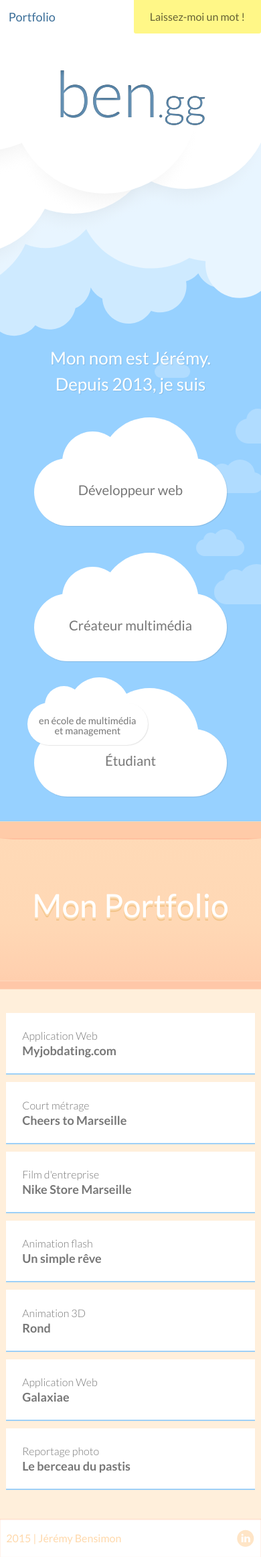
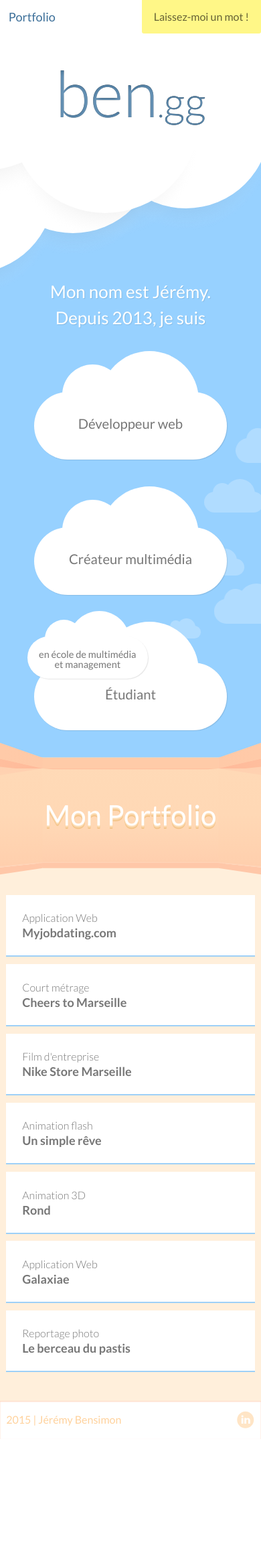
Before and after one commit to jeremyben/jeremyben.github.io, a PHP site: page / in a window 390 px wide. Shown: the whole page at 67% size. After the commit the page ends 2148 px from the top, so only its background shows below. Run offline with PHP 8.4, Linux system fonts and the light colour scheme; some libraries are stand-ins or nearby versions; some web fonts are replaced.

Commit message:
optimisation mobile + bouton close sur contact

```diff
--- a/index.html
+++ b/index.html
@@ -33,9 +33,9 @@
 <h1 class="name" id="benggText">ben<span>.</span><span>gg</span></h1>
 
 <div class="svg-container">
-    <svg xmlns="http://www.w3.org/2000/svg" width="1317" height="520" viewBox="0 150 1317 520" preserveAspectRatio="none" id="bgclouds">
-        <path fill="#ceeaff" d="M810.7 173.8v121c-7.6.3-15 3-21.6 8-17.3 13-20.8 37.5-7.8 54.7 3.8 5 8.4 8.7 13.6 11.2-2.7 11-.6 23 6.8 32.8 13 17 37.5 20.4 55 7.3l2-1.8c1.2 2.5 2.7 5 4.4 7.3 11.2 14.7 31 19.2 47.2 12 1.2 5 3.5 10 6.8 14.5 13 17.2 37.6 20.5 55 7.3 3-2 5.5-4.7 7.6-7.5 13.4 8.6 31.5 8.5 45-1.8 8-6 13-14.6 15-23.7 2.6-1.2 5-2.6 7.5-4.4 9-6.7 14-16.4 15.4-26.6 1 1.8 2 3.6 3.3 5.2 3.8 5 8.7 9 14 11.5.4 7.6 3 15.2 8 21.7 13 17.2 37.5 20.5 54.8 7.4 4-3 7.4-7 10-11 12 4.4 26.2 2.8 37.3-5.6 12.3-9.3 17.6-24.4 15-38.6 4.4-1.3 8.7-3.3 12.5-6.3 2.2-1.6 4-3.4 5.8-5.4 1.3 2.3 2.6 4.5 4.2 6.7 13 17 37.6 20.4 55 7.3 3.7-3 6.8-6.3 9.3-10 7.2-.6 14.5-3.2 20.7-8 1.8-1.3 3.3-2.7 4.8-4.2v-181H810.7z"/>
-        <path fill="#e8f5ff" d="M0-32v386.4c55.5 63.8 152 74.2 221 22 14.8-11.2 27.2-24.4 37-39 49.5 24 84 21.6 124.4-10.8 41.2 47 113 54.8 164 16l7.5-6c1 1.7 2.2 3.4 3.4 5 22.8 30.2 63.2 39 96.2 23.5 2.7 5.2 6 10.2 9.5 15 37 48.6 106.4 58 155.4 21 7.2-5.6 13.6-11.8 19-18.4 31.2 7.2 65.2 1 92.8-19.8 15.6-12 27.3-27 34.7-43.6 25 10.4 54.7 7.5 78-10 4.8-3.8 9-8 13-12.3 2.6 5 5.8 10.2 9.5 15 34.2 45.3 96.6 56.5 144.6 28 8 2.5 16 4 24.2 4.7-1 12 2 24.7 10 35.2 17 22.3 50.2 26.5 72.8 9.4V-30L0-32z"/>
+    <svg xmlns="http://www.w3.org/2000/svg" width="1317" height="520" viewBox="0 150 1317 520" preserveAspectRatio="xMaxYMin slice" id="bgclouds">
+        <path class="cbehind-1" fill="#ceeaff" d="M810.7 173.8v121c-7.6.3-15 3-21.6 8-17.3 13-20.8 37.5-7.8 54.7 3.8 5 8.4 8.7 13.6 11.2-2.7 11-.6 23 6.8 32.8 13 17 37.5 20.4 55 7.3l2-1.8c1.2 2.5 2.7 5 4.4 7.3 11.2 14.7 31 19.2 47.2 12 1.2 5 3.5 10 6.8 14.5 13 17.2 37.6 20.5 55 7.3 3-2 5.5-4.7 7.6-7.5 13.4 8.6 31.5 8.5 45-1.8 8-6 13-14.6 15-23.7 2.6-1.2 5-2.6 7.5-4.4 9-6.7 14-16.4 15.4-26.6 1 1.8 2 3.6 3.3 5.2 3.8 5 8.7 9 14 11.5.4 7.6 3 15.2 8 21.7 13 17.2 37.5 20.5 54.8 7.4 4-3 7.4-7 10-11 12 4.4 26.2 2.8 37.3-5.6 12.3-9.3 17.6-24.4 15-38.6 4.4-1.3 8.7-3.3 12.5-6.3 2.2-1.6 4-3.4 5.8-5.4 1.3 2.3 2.6 4.5 4.2 6.7 13 17 37.6 20.4 55 7.3 3.7-3 6.8-6.3 9.3-10 7.2-.6 14.5-3.2 20.7-8 1.8-1.3 3.3-2.7 4.8-4.2v-181H810.7z"/>
+        <path class="cbehind-2" fill="#e8f5ff" d="M0-32v386.4c55.5 63.8 152 74.2 221 22 14.8-11.2 27.2-24.4 37-39 49.5 24 84 21.6 124.4-10.8 41.2 47 113 54.8 164 16l7.5-6c1 1.7 2.2 3.4 3.4 5 22.8 30.2 63.2 39 96.2 23.5 2.7 5.2 6 10.2 9.5 15 37 48.6 106.4 58 155.4 21 7.2-5.6 13.6-11.8 19-18.4 31.2 7.2 65.2 1 92.8-19.8 15.6-12 27.3-27 34.7-43.6 25 10.4 54.7 7.5 78-10 4.8-3.8 9-8 13-12.3 2.6 5 5.8 10.2 9.5 15 34.2 45.3 96.6 56.5 144.6 28 8 2.5 16 4 24.2 4.7-1 12 2 24.7 10 35.2 17 22.3 50.2 26.5 72.8 9.4V-30L0-32z"/>
         <radialGradient id="cgradient" gradientUnits="userSpaceOnUse">
           <stop offset=".5" stop-color="#434343" stop-opacity=".4"/>
           <stop offset=".63" stop-color="#686868" stop-opacity=".3"/>
@@ -266,7 +266,8 @@
 </footer>
 
 <div id="contact-modal">
-    <form method="POST" id="contact-form" action="http://formspree.io/jerbens@gmail.com">
+    <span class="plainmodal-close">&times;</span>
+    <form method="POST" id="contact-form" action="http://formspree.io/bensimon.jeremy@gmail.com">
         <label for="c-email">Votre email</label>
         <input id="c-email" type="email" name="_replyto" placeholder="&#9993;" required>
         <label for="c-name">Votre nom <small>(optionnel)</small></label>
--- a/robots.txt
+++ /dev/null
@@ -1,3 +0,0 @@
-# robotstxt.org/
-
-User-agent: *
--- a/scss/_menu.scss
+++ b/scss/_menu.scss
@@ -100,7 +100,7 @@ header.navigation {
       height: $navigation-height;
       display: inline-block;
       line-height: $navigation-height;
-      padding: 0 1.5em;
+      padding: 0 1.125em;
       color: $navigation-color;
       @include hover {
         color: $navigation-color-hover;
--- a/scss/_modal.scss
+++ b/scss/_modal.scss
@@ -2,6 +2,7 @@
     // text-align: center;
     background-color: #fafafa;
     padding: 2em;
+    position: relative;
     border-radius: $base-border-radius;
     box-shadow: 1px 1px 1px rgba(0, 0, 0, 0.1);
     @include media($md-up) {
@@ -44,3 +45,17 @@
         }
     }
 }
+
+.plainmodal-close{
+    position: absolute;
+    top: 0.25em;
+    right : 0.5em;
+    cursor:pointer;
+    font-size:1.5em;
+    line-height: 1;
+    @include transition(transform 0.1s ease-out);
+    @include hover {
+        color: #000;
+        @include transform(scale(1.5));
+    };
+}
--- a/scss/_sky.scss
+++ b/scss/_sky.scss
@@ -8,9 +8,11 @@
     text-align: center;
     font-size: 6em;
     padding-top: 0.3em;
+    padding-bottom: 0.3em;
     @include media($sm-up) {
-        padding-top: 0;
+        padding-top: 0.2em;
         font-size: 7em;
+        padding-bottom: 0.1em;
     }
     @include media($md-up) {
         font-size: 8.5em;
@@ -28,8 +30,11 @@
 .sky{
     // @include linear-gradient(top, shade(darken($blue, 10%),10%) 0%, tint($blue, 15%) 85%, $fallback:tint($blue, 15%));
     background: $skycolor;
-    padding-top: 20em;
+    padding-top: 12em;
     @include media($sm-up) {
+        padding-top: 19em;
+    }
+    @include media($md-up) {
         padding-top: 22em;
     }
     overflow: hidden;
@@ -73,14 +78,14 @@
     margin-bottom: 7em;
     font-size: 0.9em;
     @include media($md-up) {
-        margin-bottom: 11.5em;
+        margin-bottom: 10em;
         @include span-columns(4);
         // @include omega(3n+2);
     }
 
     @include media($lg-up) {
         font-size: 1em;
-         margin-bottom: 13em;
+         margin-bottom: 11.5em;
     }
     &:hover{
         .text-ego{
--- a/scss/base/_grid-settings.scss
+++ b/scss/base/_grid-settings.scss
@@ -12,10 +12,14 @@ $sm-screen: em(640);
 $md-screen: em(860);
 $lg-screen: em(1088);
 
+
 $sm-up: new-breakpoint(min-width $sm-screen);
 $md-up: new-breakpoint(min-width $md-screen);
 $lg-up: new-breakpoint(min-width $lg-screen);
 
+
+$sm-max: new-breakpoint(max-width ($sm-screen - em(1)));
+$md-max: new-breakpoint(max-width ($md-screen - em(1)));
 
 // $visual-grid: true;
 
--- a/scss/style.scss
+++ b/scss/style.scss
@@ -54,8 +54,24 @@ $ground : tint(#FFE2BF,45%);
 
 
 #bgff{
+    @include media($sm-max) {
+        height: em(300);
+        top: -6.5em;
+    }
     top:-10em;
     // position: relative;
+}
+
+.cbehind-1{
+    @include media($md-max) {
+        fill: none;
+    }
+}
+
+.cbehind-2{
+    @include media($sm-max) {
+        fill : none;
+    }
 }
 
 
@@ -77,7 +93,6 @@ $ground : tint(#FFE2BF,45%);
 
 h2.enseigne{
     font-weight: 400;
-    font-size: em(48);
     // color: shade($ground, 50);
     color: #fff;
     @include text3d($ground, 5, 4%);
@@ -86,9 +101,14 @@ h2.enseigne{
     padding-top: em(30);
     margin-top: 0;
     margin-bottom: em(44);
-    @include media($sm-up) {
-        margin-bottom: em(58);
-        font-size: em(52);
+    font-size: em(52);
+    @include media($sm-max) {
+        padding-top: em(22);
+        margin-bottom: em(36);
+        font-size: em(42);
+    }
+    @include media($md-up) {
+        margin-bottom: em(56);
     }
     // width: 50%;
     // min-width: 270px;
@@ -236,7 +256,7 @@ footer{
         // display: inline-block;
         // padding-top: 0.1em;
         line-height: 1.75;
-        color: darken(#ffe5c6,5%);
+        color: darken(#ffe5c6,8%);
         // font-weight: 700;
     }
 
```
Also changed, not shown: js/cool.js (+7 -6 lines), css/style.css, favicon.png, js/cool.min.js, 1 other file.
